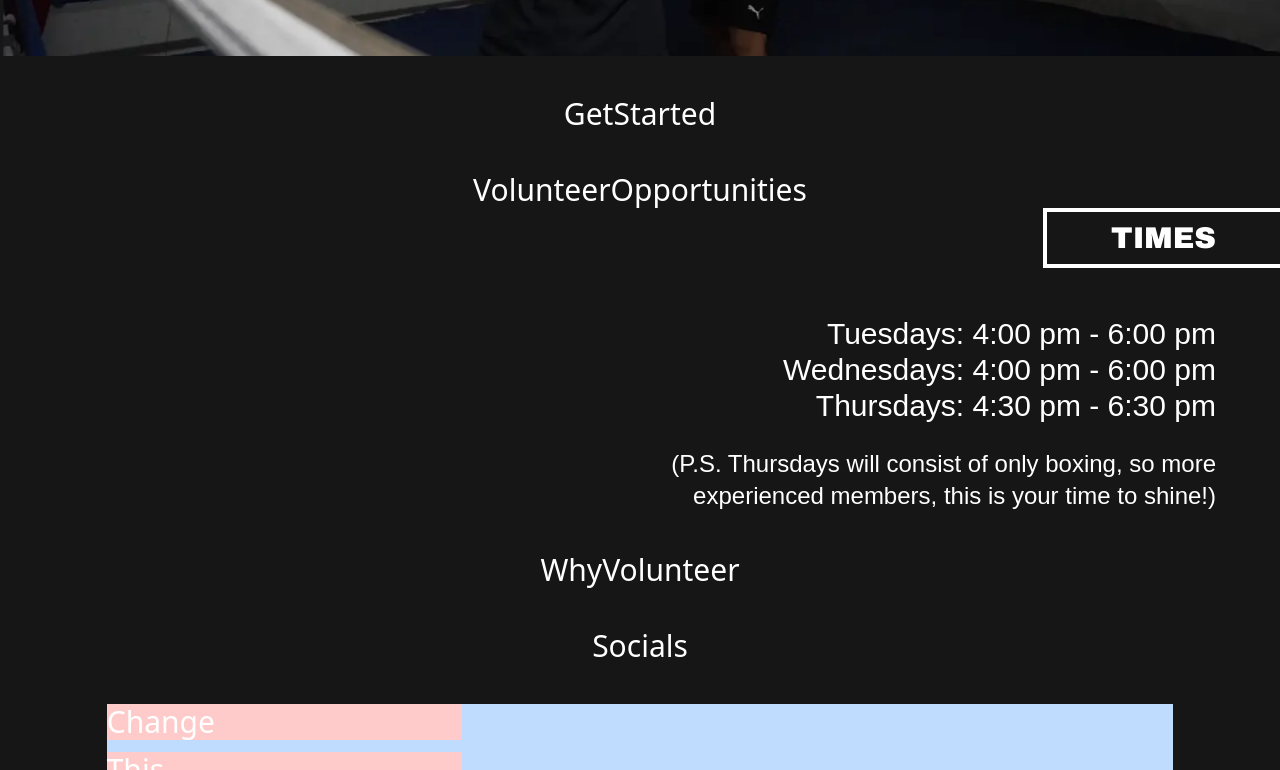
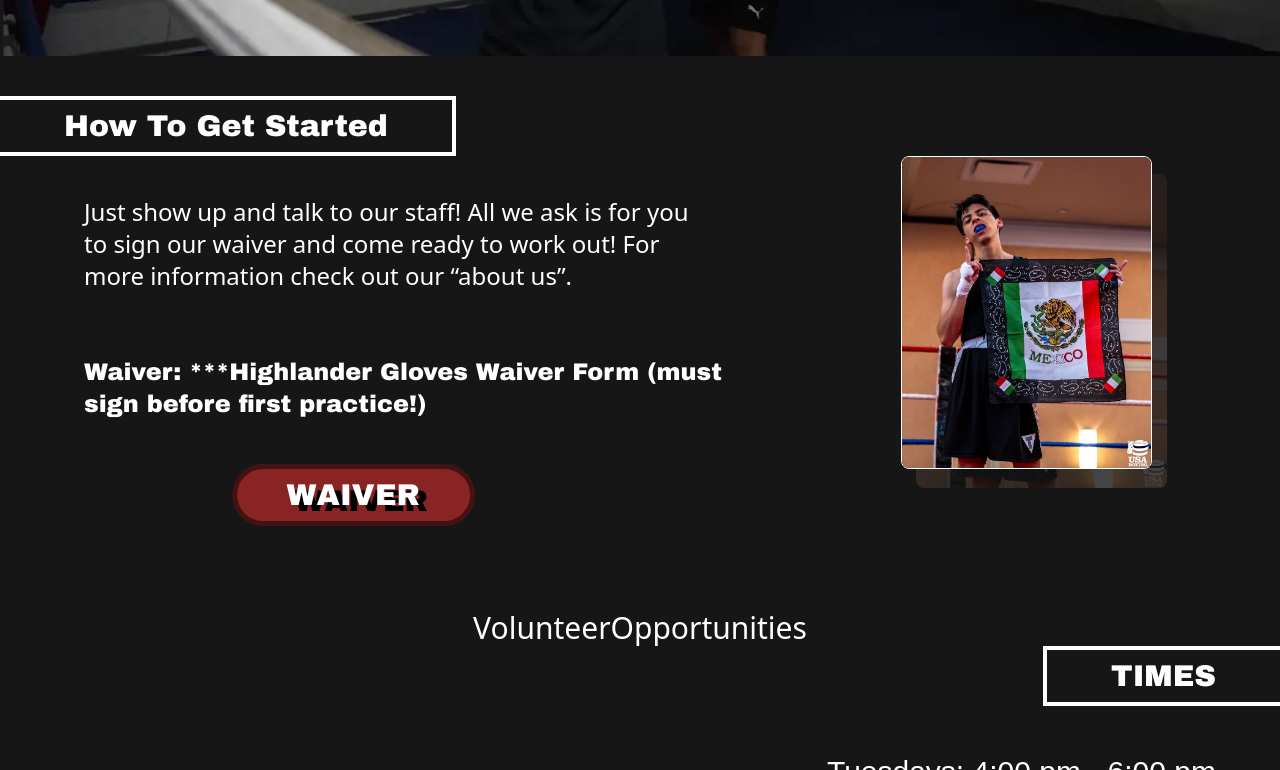
Before and after one commit to acm-ucr/highlander-gloves-website, a Next.js app: page / in a window 1280 px wide. Shown: the part 456-1226 px from the top of the page. Built offline with nearby package versions, Linux system fonts and the light colour scheme; a web font is replaced by a local one.

Commit message:
fixed photo component for felxibility, added get started section

```diff
--- a/src/components/Photo.tsx
+++ b/src/components/Photo.tsx
@@ -1,22 +1,28 @@
 import React from "react";
 import Image from "next/image";
+import { StaticImageData } from "next/image";
 
 type photoProps = {
   // typescript-react
-  image: string;
+  image: string | StaticImageData;
   width: number;
   alt: string;
 };
 
-const Photo = ({ image, width, alt }: photoProps) => {
+const Photo = ({ image, alt, width }: photoProps) => {
   return (
-    <div className="relative px-11 pt-10">
-      <Image src={image} alt={alt} width={width} className="opacity-20" />
+    <div className="relative">
       <Image
         src={image}
         alt={alt}
         width={width}
-        className="absolute bottom-[6%] left-[6%]"
+        className="relative z-10 rounded-lg border-x border-y border-white opacity-100"
+      />
+      <Image
+        src={image}
+        alt={alt}
+        width={width}
+        className="absolute -bottom-[6%] left-[6%] z-0 rounded-lg opacity-20"
       />
     </div>
   );
--- a/src/components/home/GetStarted.tsx
+++ b/src/components/home/GetStarted.tsx
@@ -1,9 +1,44 @@
 import React from "react";
+import Header from "@/components/Header";
+import Photo from "@/components/Photo";
+import started from "@/public/home/USIBA-getStarted.webp";
+import Button from "@/components/Button";
 
 const GetStarted = () => {
   return (
-    <div className="flex w-full flex-row justify-center text-3xl">
-      GetStarted
+    <div>
+      <div className="flex flex-col justify-start text-3xl">
+        <div className="flex flex-auto">
+          <Header position="left" title="How To Get Started" />
+        </div>
+
+        <div className="flex">
+          <div className="mr-11 pr-10">
+            <div className="font-archivo mx-11 flex flex-col px-10 pt-10 text-2xl">
+              Just show up and talk to our staff! All we ask is for you to sign
+              our waiver and come ready to work out! For more information check
+              out our “about us”.
+            </div>
+            <div className="mx-11 mt-6 flex flex-col pl-10 pt-10 font-archivo-black text-2xl">
+              Waiver: ***Highlander Gloves Waiver Form (must sign before first
+              practice!)
+            </div>
+            <div className="ml-11 flex w-[200%] translate-x-[-30%] justify-center p-11">
+              <Button
+                txt="WAIVER"
+                link="https://docs.google.com/forms/d/1ztQiOcfYzYNZCAQr7l6SpXlNntt2azw3NEqeHk3y8SI/edit"
+              />
+            </div>
+          </div>
+          <div className="ml-11 pr-32">
+            <Photo
+              image={started}
+              width={600}
+              alt="USIBA boxer holding Mexican flag"
+            />
+          </div>
+        </div>
+      </div>
     </div>
   );
 };
```
Also changed, not shown: public/home/USIBA-getStarted.webp (added), public/home/getStarted.webp (deleted).
